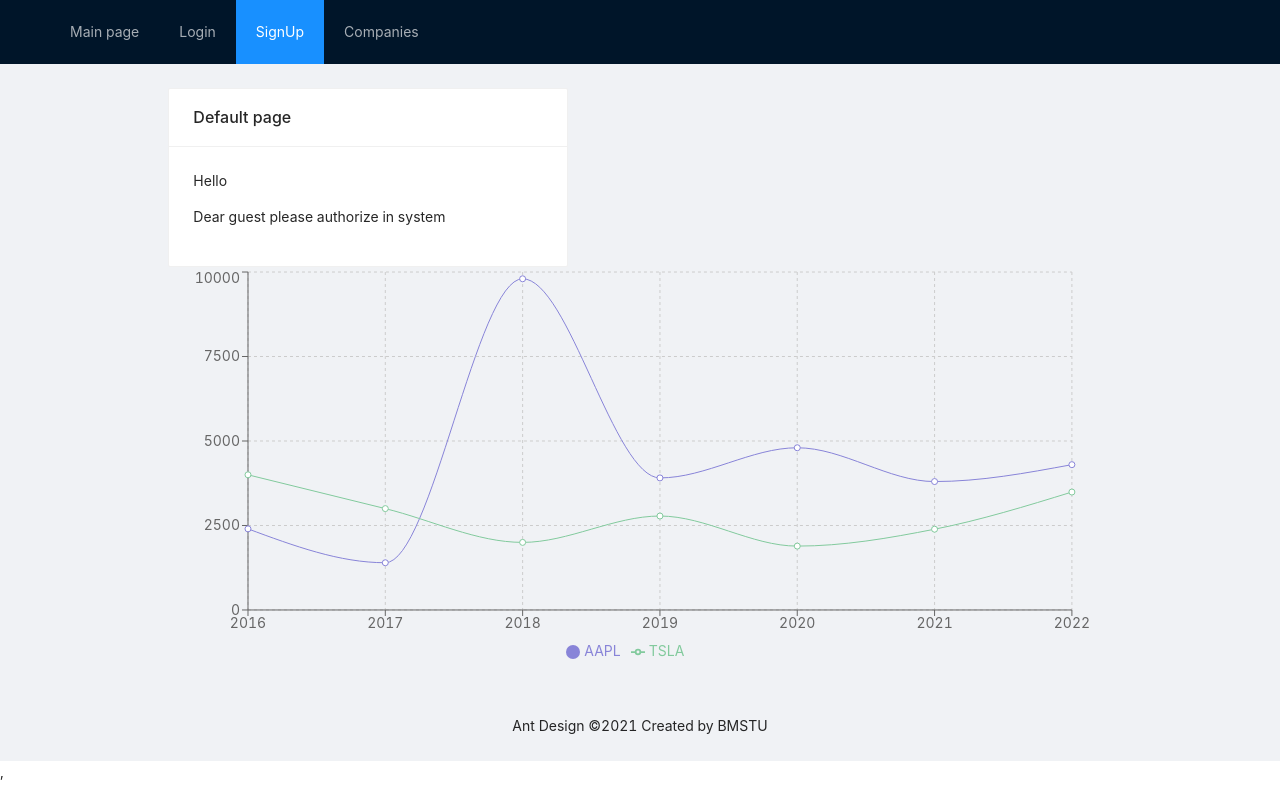
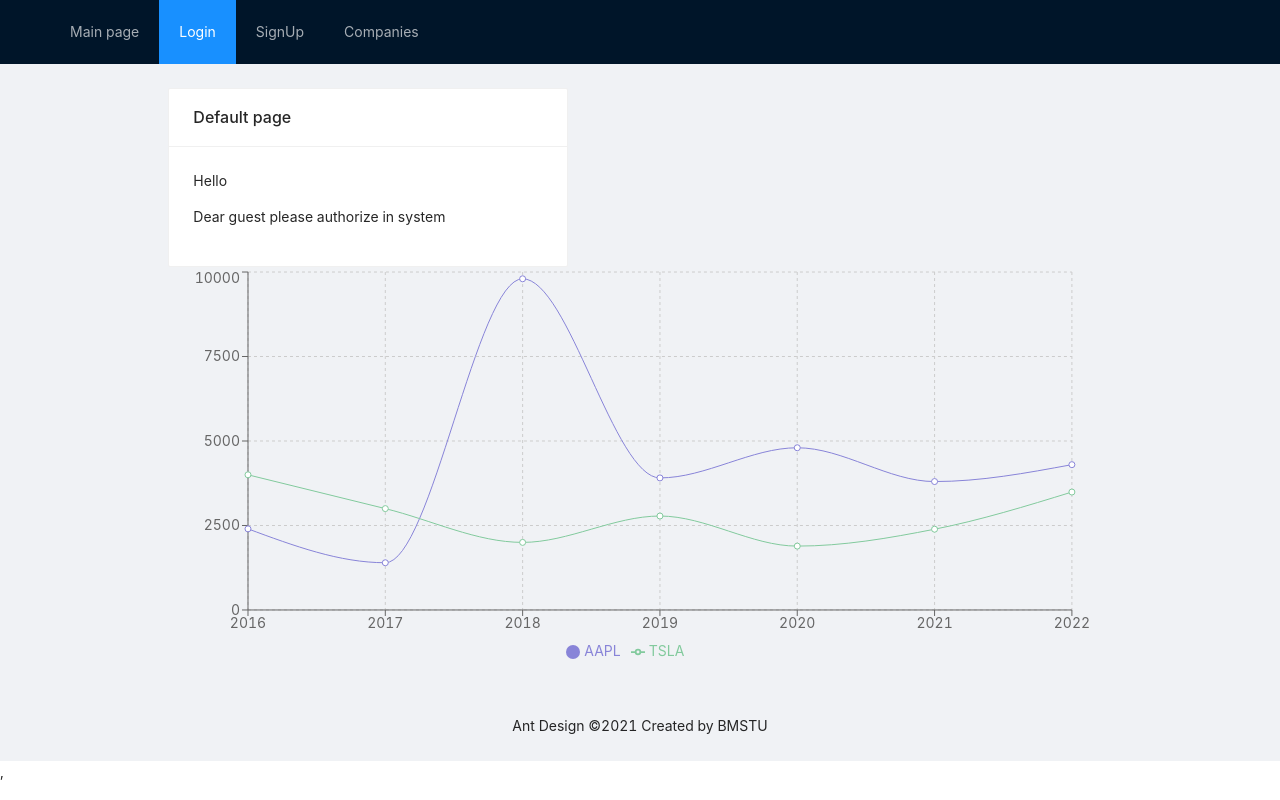
Before and after one commit to Deiklov/diplom_front, a React (Create React App) app: page / in a window 1280 px wide. Built offline with nearby package versions, Linux system fonts and the light colour scheme; what promise.prototype.finally, superagent-promise would draw is missing.

Commit message:
fix for jwt expired and added like logo

```diff
--- a/package.json
+++ b/package.json
@@ -3,6 +3,7 @@
   "version": "0.1.0",
   "private": true,
   "dependencies": {
+    "@ant-design/icons": "^4.6.2",
     "@testing-library/jest-dom": "^5.11.9",
     "@testing-library/react": "^11.2.5",
     "@testing-library/user-event": "^12.7.1",
@@ -17,6 +18,7 @@
     "react-router-dom": "^5.2.0",
     "react-scripts": "4.0.2",
     "recharts": "^2.0.8",
+    "socket.io-client": "^4.0.1",
     "superagent": "^6.1.0",
     "superagent-promise": "^1.1.0",
     "web-vitals": "^1.1.0"
--- a/src/App.jsx
+++ b/src/App.jsx
@@ -20,8 +20,11 @@ const {Header, Content, Footer} = Layout;
 class App extends Component {
     componentWillMount() {
         if (this.props.commonStore.token) {
-            this.props.userStore.authorize();
-            this.props.userStore.pullUser();
+
+            this.props.userStore.pullUser()
+                .then(() => this.props.userStore.authorize())
+                .catch(() => this.props.history.replace("/login"))
+                .then(() => this.props.commonStore.token = undefined);
         }
         this.props.commonStore.setAppLoaded();
     }
@@ -33,7 +36,7 @@ class App extends Component {
                 <div>
                     <Header style={{position: 'fixed', zIndex: 1, width: '100%'}}>
                         <div className="logo"/>
-                        <Menu theme="dark" mode="horizontal" defaultSelectedKeys={['2']}>
+                        <Menu theme="dark" mode="horizontal" defaultSelectedKeys={['1']}>
                             <Menu.Item key="4"><Link to="/">Main page</Link></Menu.Item>
                             {!this.props.userStore.isAuthorized &&
                             <Menu.Item key="1"><Link to="/login">Login</Link></Menu.Item>}
--- a/src/pages/fullInfoPage.jsx
+++ b/src/pages/fullInfoPage.jsx
@@ -5,8 +5,15 @@ import {withRouter} from "react-router";
 import {inject, observer} from "mobx-react";
 import ListErrors from "../components/ListErrors";
 import {Card} from 'antd';
+import {io} from "socket.io-client";
+import {HeartOutlined} from '@ant-design/icons';
 
 class FullInfoPage extends React.Component {
+    constructor() {
+        super();
+
+    }
+
     componentWillMount() {
         this.props.fullCmpnyStore.getFullInfo(this.props.match.params.slug)
     }
@@ -19,7 +26,7 @@ class FullInfoPage extends React.Component {
                 <Card title="Full info page" bordered={true} style={{width: 380}}>
                     {this.props.fullCmpnyStore.companyData.id &&
                     <>
-                        <p>Full info page {this.props.match.params.slug}</p>
+                        <p>Full info page {this.props.match.params.slug} <HeartOutlined/></p>
                         <p> ID : {this.props.fullCmpnyStore.companyData.id}</p>
                         <p> Name : {this.props.fullCmpnyStore.companyData.name}</p>
                         <p> IPO : {this.props.fullCmpnyStore.companyData.ipo}</p>
--- a/src/store/userStore.jsx
+++ b/src/store/userStore.jsx
@@ -50,8 +50,8 @@ class UserStore {
     }
 
 
-    async pullUser() {
-        agent.Auth.current()
+    pullUser() {
+        return agent.Auth.current()
             .then((data) => this.userData = data)
             .catch(action((err) => {
                 this.errors = err.response && err.response.body && err.response.body.errors;
```
Also changed, not shown: 1 other file (tests, documents, lock files or other folders).
